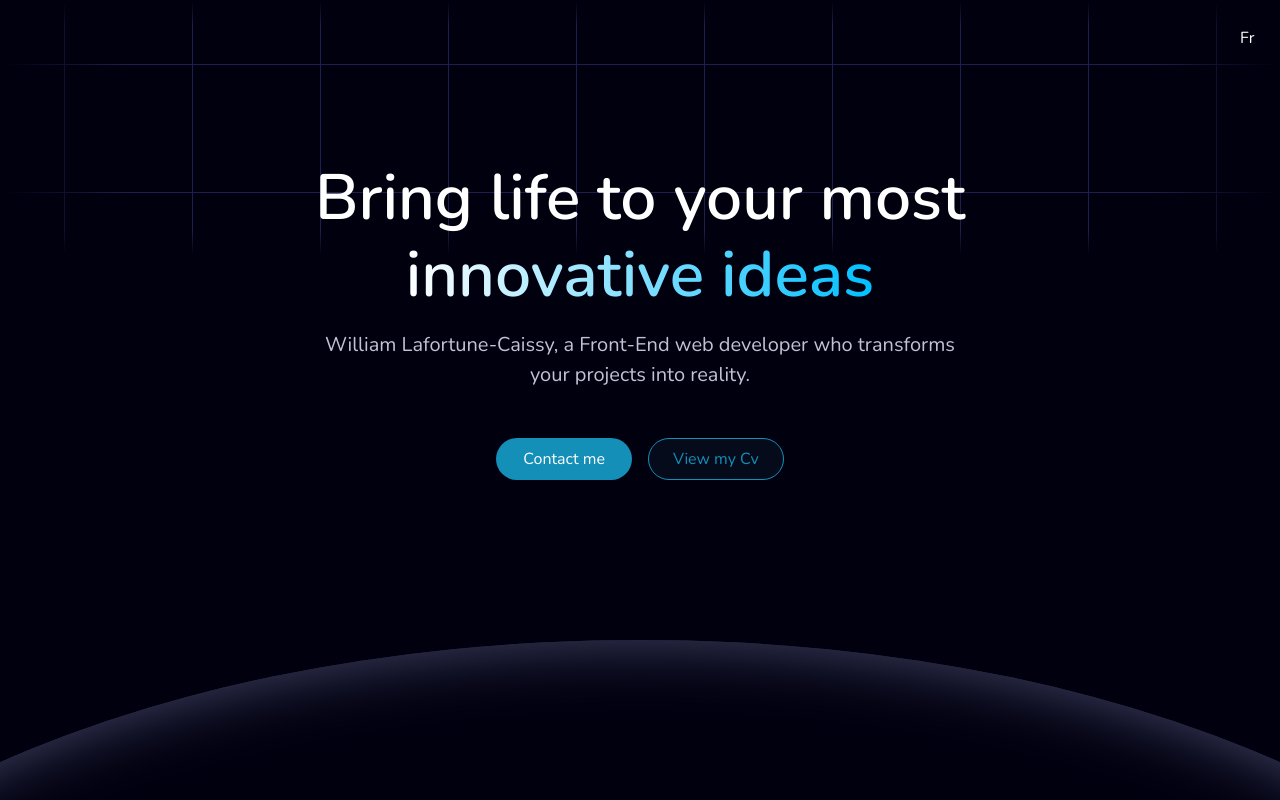
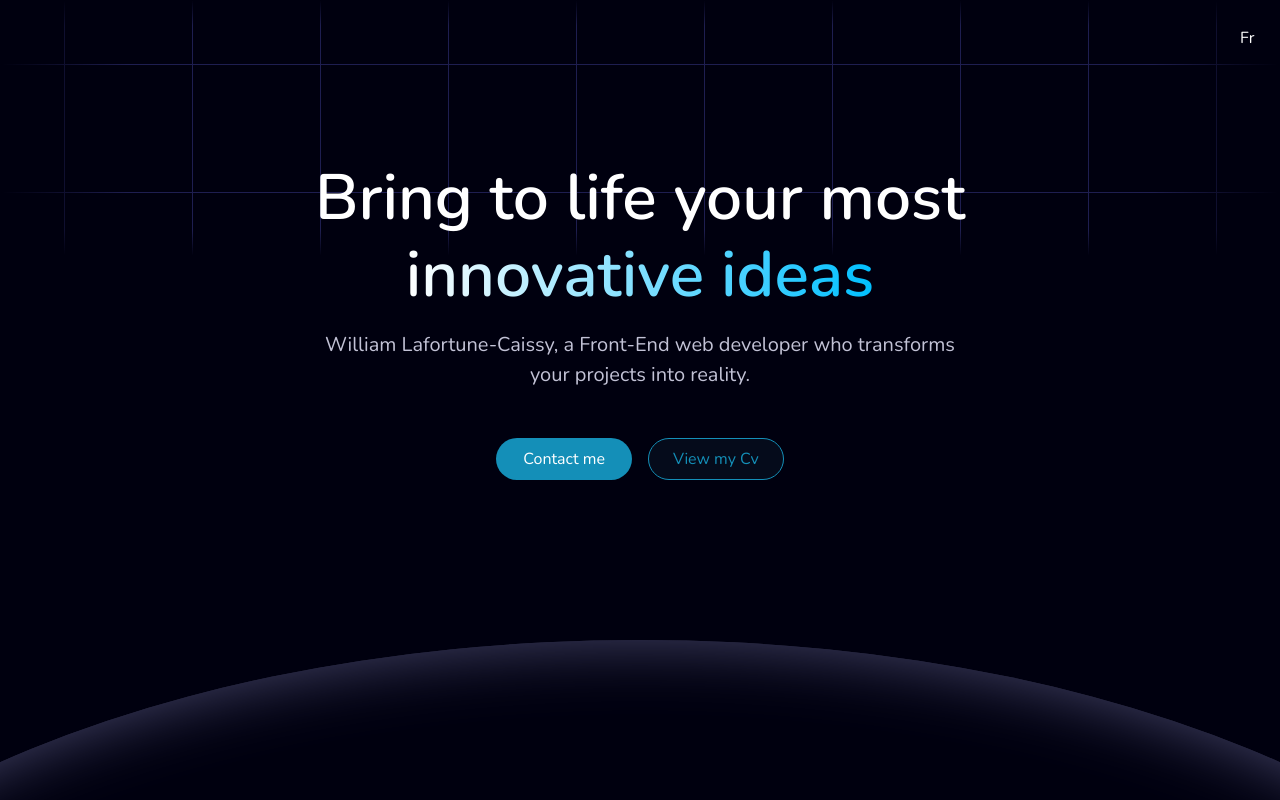
Before and after one commit to williamLafortuneCaissy/portfolio, a Next.js app: page /en in a window 1280 px wide. Shown: the top 800 px of the page. Built offline with nearby package versions, Linux system fonts and the light colour scheme.

Commit message:
quick fix hero text

```diff
--- a/src/app/[locale]/layout.js
+++ b/src/app/[locale]/layout.js
@@ -5,6 +5,7 @@ import "./globals.css";
 import { getMessages, unstable_setRequestLocale } from "next-intl/server";
 import { NextIntlClientProvider } from "next-intl";
 import { locales } from "@/config";
+import LocaleSwitcher from "@/components/localeSwitcher/LocaleSwitcher";
 
 const nunito = Nunito({ subsets: ["latin"] });
 
@@ -21,6 +22,8 @@ export default async function LocaleLayout({ children, params: { locale } }) {
     <html lang={locale} suppressHydrationWarning={true}>
       <body className={nunito.className}>
         <NextIntlClientProvider messages={messages}>
+          <LocaleSwitcher />
+
           {children}
         </NextIntlClientProvider>
       </body>
--- a/src/components/hero/Hero.js
+++ b/src/components/hero/Hero.js
@@ -9,7 +9,6 @@ import { useGSAP } from "@gsap/react";
 import { ScrollTrigger } from "gsap/ScrollTrigger";
 import PlanetGraphic from "../planetGraphic/PlanetGraphic";
 import { useTranslations } from "next-intl";
-import LocaleSwitcher from "../localeSwitcher/LocaleSwitcher";
 
 const Hero = () => {
     const heroRef = useRef();
@@ -58,12 +57,12 @@ const Hero = () => {
 
     return (
         <section className={`${styles.hero}`} ref={heroRef}>
-            <LocaleSwitcher />
             <div className="isolatedRelative pinnedContent">
                 <GridSpot squareMask size="100% 40%" position="top" />
                 <div className={`${styles.content} `}>
                     <h1></h1>
                     <h1 className={`${styles.title} fadeIn`}>
+                        {/* cannot use t.rich because the animation breaks */}
                         {t('title_1')} <br />
                         <span className={`${styles.animatedGradient} gradient`}>{t('title_2')}</span>
                     </h1>
--- a/src/messages/en.json
+++ b/src/messages/en.json
@@ -4,7 +4,7 @@
     "description": "Portfolio by William Lafortune-Caissy, Front-End developer in Sainte-Sophie.Open to job opportunities on site, hybrid or teleworking in the vicinity of Saint-Jérôme, Terrebonne and Mirabel."
   },
   "Hero": {
-    "title_1": "Bring life to your most",
+    "title_1": "Bring to life your most",
     "title_2": "innovative ideas",
     "subtitle": "William Lafortune-Caissy, a Front-End web developer who transforms your projects into reality.",
     "contact": "Contact me",
```
